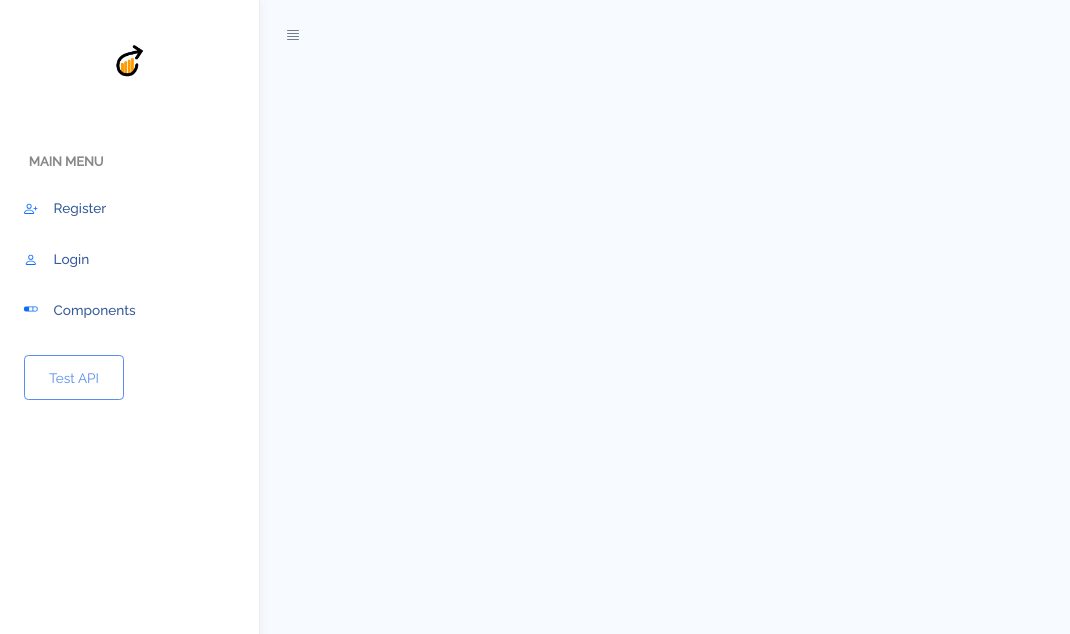
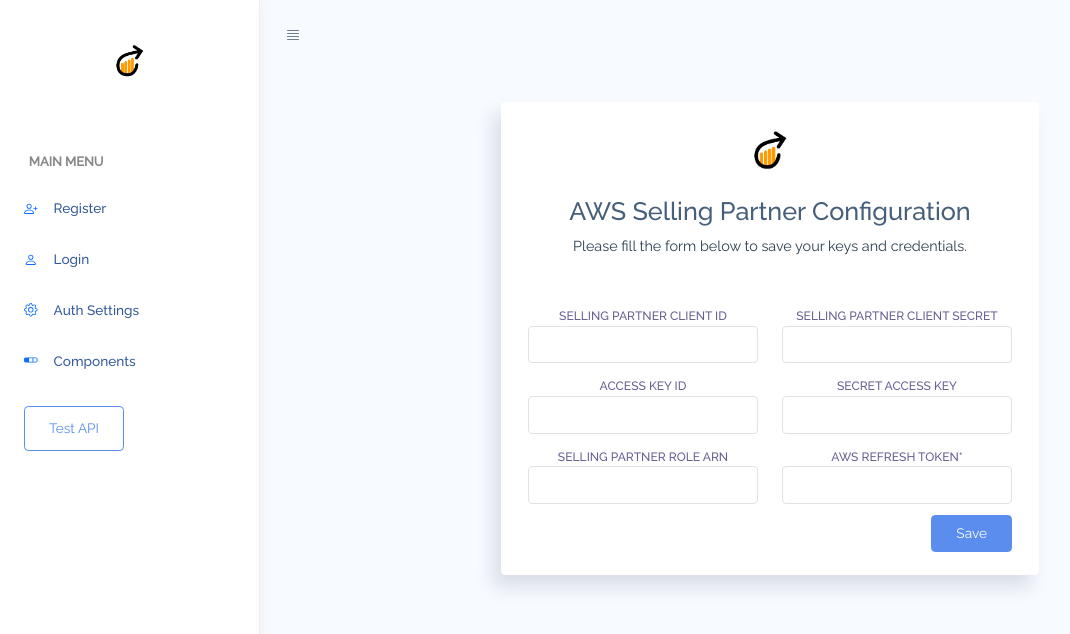
Before and after one commit to lincolnaleixo/ConquerAmz-FE, a Vue app: page /auth-settings in a window 1280 px wide. Shown: the top 634 px of the page, without its empty margins (0-1070 px from the left). Built offline with nearby package versions, Linux system fonts and the light colour scheme.

Commit message:
small refactor and add more UI for Auth Settings

```diff
--- a/src/App.vue
+++ b/src/App.vue
@@ -6,7 +6,7 @@
       <div class="main-content container-fluid">
         <div class="page-title text-left" v-if="!hideTitle">
           <h3>{{ $route.name }}</h3>
-          <p class="text-subtitle text-muted">Some description about the page.</p>
+<!--          <p class="text-subtitle text-muted">Some description about the page.</p>-->
         </div>
         <section class="section">
           <div class="row">
--- a/src/components/Auth/Register.vue
+++ b/src/components/Auth/Register.vue
@@ -7,49 +7,47 @@
             <div class="text-center mb-5">
               <img src="../../assets/img/icon.png" height="48" class='mb-4'>
               <h3>Sign Up</h3>
-              <p>Please fill the form to register.</p>
+              <p>
+                Please fill the form below.
+              </p>
             </div>
-            <form >
+            <form>
               <div class="row">
+<!--                <div class="divider">-->
+<!--                  <div class="divider-text">User Configuration</div>-->
+<!--                </div>-->
                 <div class="col-md-6 col-12">
                   <div class="form-group">
                     <label for="first-name-column">First Name</label>
-                    <input type="text" id="first-name-column" class="form-control"
+                    <input type="text" id="first-name-column"
+                           class="form-control"
+                           v-model="user.firstName"
                            name="fname-column">
                   </div>
                 </div>
                 <div class="col-md-6 col-12">
                   <div class="form-group">
                     <label for="last-name-column">Last Name</label>
-                    <input type="text" id="last-name-column" class="form-control"
+                    <input type="text" id="last-name-column"
+                           class="form-control"
+                           v-model="user.lastName"
                            name="lname-column">
                   </div>
                 </div>
                 <div class="col-md-6 col-12">
                   <div class="form-group">
-                    <label for="username-column">Username</label>
-                    <input type="text" id="username-column" class="form-control"
+                    <label for="username-column">Email</label>
+                    <input type="email" id="username-column"
+                           class="form-control"
+                           v-model="user.email"
                            name="username-column">
                   </div>
                 </div>
-<!--                <div class="col-md-6 col-12">-->
-<!--                  <div class="form-group">-->
-<!--                    <label for="country-floating">Country</label>-->
-<!--                    <input type="text" id="country-floating" class="form-control"-->
-<!--                           name="country-floating">-->
-<!--                  </div>-->
-<!--                </div>-->
-<!--                <div class="col-md-6 col-12">-->
-<!--                  <div class="form-group">-->
-<!--                    <label for="company-column">Company</label>-->
-<!--                    <input type="text" id="company-column" class="form-control"-->
-<!--                           name="company-column">-->
-<!--                  </div>-->
-<!--                </div>-->
                 <div class="col-md-6 col-12">
                   <div class="form-group">
-                    <label for="email-id-column">Email</label>
-                    <input type="email"
+                    <label for="email-id-column">Password</label>
+                    <input type="password"
+                           v-model="user.password"
                            id="email-id-column"
                            class="form-control"
                            name="email-id-column">
@@ -66,21 +64,21 @@
                 </button>
               </div>
             </form>
-            <div class="divider">
-              <div class="divider-text">OR</div>
-            </div>
-            <div class="row">
-              <div class="col-sm-6">
-                <button class="btn btn-block mb-2 btn-primary">
-                  <b-icon icon="facebook"></b-icon> Facebook
-                </button>
-              </div>
-              <div class="col-sm-6">
-                <button class="btn btn-block mb-2 btn-secondary">
-                  <b-icon icon="github"></b-icon> Github
-                </button>
-              </div>
-            </div>
+<!--            <div class="divider">-->
+<!--              <div class="divider-text">OR</div>-->
+<!--            </div>-->
+<!--            <div class="row">-->
+<!--              <div class="col-sm-6">-->
+<!--                <button class="btn btn-block mb-2 btn-primary">-->
+<!--                  <b-icon icon="facebook"></b-icon> Facebook-->
+<!--                </button>-->
+<!--              </div>-->
+<!--              <div class="col-sm-6">-->
+<!--                <button class="btn btn-block mb-2 btn-secondary">-->
+<!--                  <b-icon icon="github"></b-icon> Github-->
+<!--                </button>-->
+<!--              </div>-->
+<!--            </div>-->
           </div>
         </div>
       </div>
@@ -88,19 +86,39 @@
   </div>
 </template>
 <script>
+import userServices from '../../services/users';
+
 export default {
   name: 'Register',
   data() {
     return {
-      username: '',
-      password: '',
-      firstName: '',
-      lastName: '',
+      user: {
+        username: '',
+        password: '',
+        firstName: '',
+        lastName: '',
+      },
       loading: false,
     };
   },
   methods: {
-    onSubmit() {},
+    onSubmit() {
+      this.loading = true;
+      userServices.createUser(this.user)
+        .then((res) => {
+          console.log('response: ', res);
+          this.loading = false;
+        })
+        .catch((err) => {
+          console.log('error: ', err);
+          this.loading = false;
+        });
+    },
   },
 };
 </script>
+<style scoped lang="scss">
+.form-group {
+  text-align: left;
+}
+</style>
--- /dev/null
+++ b/src/components/ConfigurationForm.vue
@@ -0,0 +1,104 @@
+<template>
+  <div class="container">
+    <div class="row">
+      <div class="col-md-7 col-sm-12 mx-auto">
+        <div class="card">
+          <div class="card-body">
+            <div class="text-center mb-5">
+              <img src="../assets/img/icon.png" height="48" class='mb-4'>
+              <h3>AWS Selling Partner Configuration</h3>
+              <p>
+                Please fill the form below to save your keys and credentials.
+              </p>
+            </div>
+            <form>
+              <div class="row">
+<!--                <div class="divider">-->
+<!--                  <div class="divider-text">AWS Selling Partner Configuration</div>-->
+<!--                </div>-->
+
+                <div class="col-md-6 col-12">
+                  <div class="form-group">
+                    <label for="key-0">Selling Partner Client ID</label>
+                    <input type="text" id="key-0"
+                           class="form-control"
+                           v-model="awsConfig.SELLING_PARTNER_APP_CLIENT_ID"
+                           name="key-0">
+                  </div>
+                </div>
+                <div class="col-md-6 col-12">
+                  <div class="form-group">
+                    <label for="key-1">Selling Partner Client Secret</label>
+                    <input type="text" id="key-1"
+                           class="form-control"
+                           v-model="awsConfig.SELLING_PARTNER_APP_CLIENT_SECRET"
+                           name="key-1">
+                  </div>
+                </div>
+                <div class="col-md-6 col-12">
+                  <div class="form-group">
+                    <label for="key-2">Access Key ID</label>
+                    <input type="text" id="key-2"
+                           class="form-control"
+                           v-model="awsConfig.AWS_SELLING_PARTNER_ACCESS_KEY_ID"
+                           name="key-2">
+                  </div>
+                </div>
+                <div class="col-md-6 col-12">
+                  <div class="form-group">
+                    <label for="key-3">Secret Access Key</label>
+                    <input type="text" id="key-3"
+                           class="form-control"
+                           v-model="awsConfig.AWS_SELLING_PARTNER_SECRET_ACCESS_KEY"
+                           name="key-3">
+                  </div>
+                </div>
+                <div class="col-md-6 col-12">
+                  <div class="form-group">
+                    <label for="key-4">Selling Partner Role ARN</label>
+                    <input type="text" id="key-4"
+                           class="form-control"
+                           v-model="awsConfig.AWS_SELLING_PARTNER_ROLE"
+                           name="key-4">
+                  </div>
+                </div>
+                <div class="col-md-6 col-12">
+                  <div class="form-group">
+                    <label for="key-5">AWS Refresh Token*</label>
+                    <input type="text" id="key-5"
+                           class="form-control"
+                           v-model="awsConfig.AWS_REFRESH_TOKEN"
+                           name="key-5">
+                  </div>
+                </div>
+              </div>
+              <div class="clearfix">
+                <button class="btn btn-primary float-right"
+                        v-text="loading ? 'Saving...' : 'Save'">
+                </button>
+              </div>
+            </form>
+          </div>
+        </div>
+      </div>
+    </div>
+  </div>
+</template>
+<script>
+export default {
+  name: 'ConfigurationFormAws',
+  data() {
+    return {
+      awsConfig: {
+        SELLING_PARTNER_APP_CLIENT_ID: '',
+        SELLING_PARTNER_APP_CLIENT_SECRET: '',
+        AWS_SELLING_PARTNER_ACCESS_KEY_ID: '',
+        AWS_SELLING_PARTNER_SECRET_ACCESS_KEY: '',
+        AWS_SELLING_PARTNER_ROLE: '',
+        AWS_REFRESH_TOKEN: '',
+      },
+      loading: false,
+    };
+  },
+};
+</script>
--- a/src/components/Sidebar.vue
+++ b/src/components/Sidebar.vue
@@ -28,6 +28,12 @@
                            class="sidebar-link">
                 <b-icon icon="person"></b-icon>
                 <span>Login</span>
+              </router-link>
+            </li>
+            <li class="sidebar-item">
+              <router-link :to="{name: 'Settings'}" class="sidebar-link">
+                <b-icon icon="gear"></b-icon>
+                <span>Auth Settings</span>
               </router-link>
             </li>
             <li class="sidebar-item">
--- a/src/router/index.js
+++ b/src/router/index.js
@@ -52,6 +52,11 @@
       },
     ],
   },
+  {
+    path: '/auth-settings',
+    name: 'Settings',
+    component: () => import(/* webpackChunkName: "settings" */ '../views/Settings.vue'),
+  },
 ];
 
 const router = new VueRouter({
--- a/src/services/api.js
+++ b/src/services/api.js
@@ -1,4 +1,4 @@
 export const testApi = 'http://localhost:3000';
 
-export const getAllUsers = '/users';
-export const createUser = '/user';
+export const allUsers = '/users';
+export const user = '/user';
--- a/src/services/test.js
+++ b/src/services/test.js
@@ -1,5 +1,5 @@
 import axios from 'axios';
-import testApi from './api';
+import { testApi } from './api';
 
 export default {
   testApi() {
--- /dev/null
+++ b/src/services/users.js
@@ -0,0 +1,26 @@
+import axios from 'axios';
+import { allUsers, user } from './api';
+
+export default {
+  getUsers() {
+    return new Promise((resolve, reject) => {
+      axios.get(allUsers)
+        .then((res) => resolve(res))
+        .catch((err) => reject(err));
+    });
+  },
+  createUser(userObject) {
+    return new Promise((resolve, reject) => {
+      axios.post(user, userObject)
+        .then((res) => resolve(res))
+        .catch((err) => reject(err));
+    });
+  },
+  loginUser(userObject) {
+    return new Promise((resolve, reject) => {
+      axios.post(user, userObject)
+        .then((res) => resolve(res))
+        .catch((err) => reject(err));
+    });
+  },
+};
--- /dev/null
+++ b/src/views/Settings.vue
@@ -0,0 +1,15 @@
+<template>
+  <section>
+    <ConfigurationForm/>
+  </section>
+</template>
+<script>
+import ConfigurationForm from '../components/ConfigurationForm.vue';
+
+export default {
+  name: 'Settings',
+  components: {
+    ConfigurationForm,
+  },
+};
+</script>
```
Also changed, not shown: src/components/Auth/Login.vue (+20 -20 lines), src/components/CalendarComponent.vue (+4 -4 lines), 1 other file (tests, documents, lock files or other folders).
